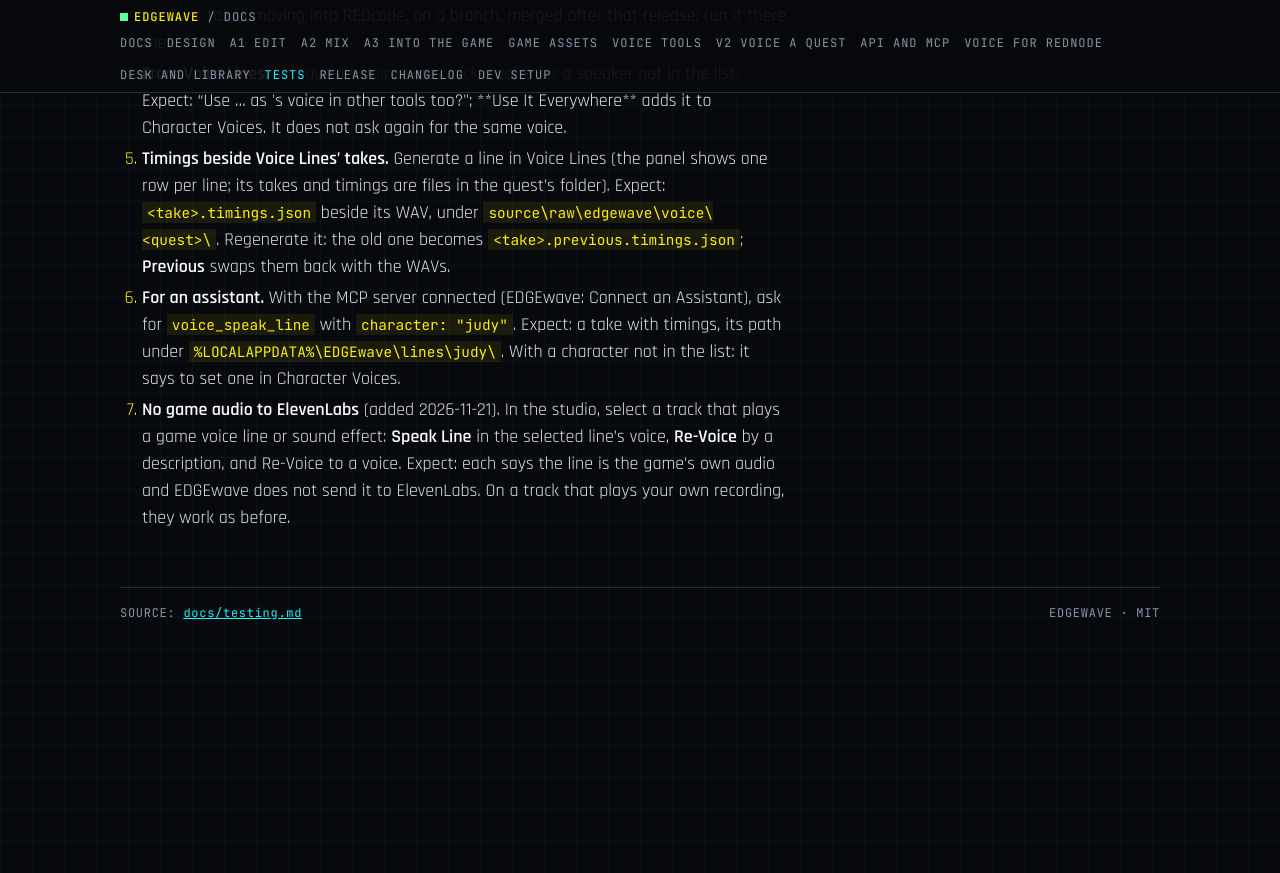
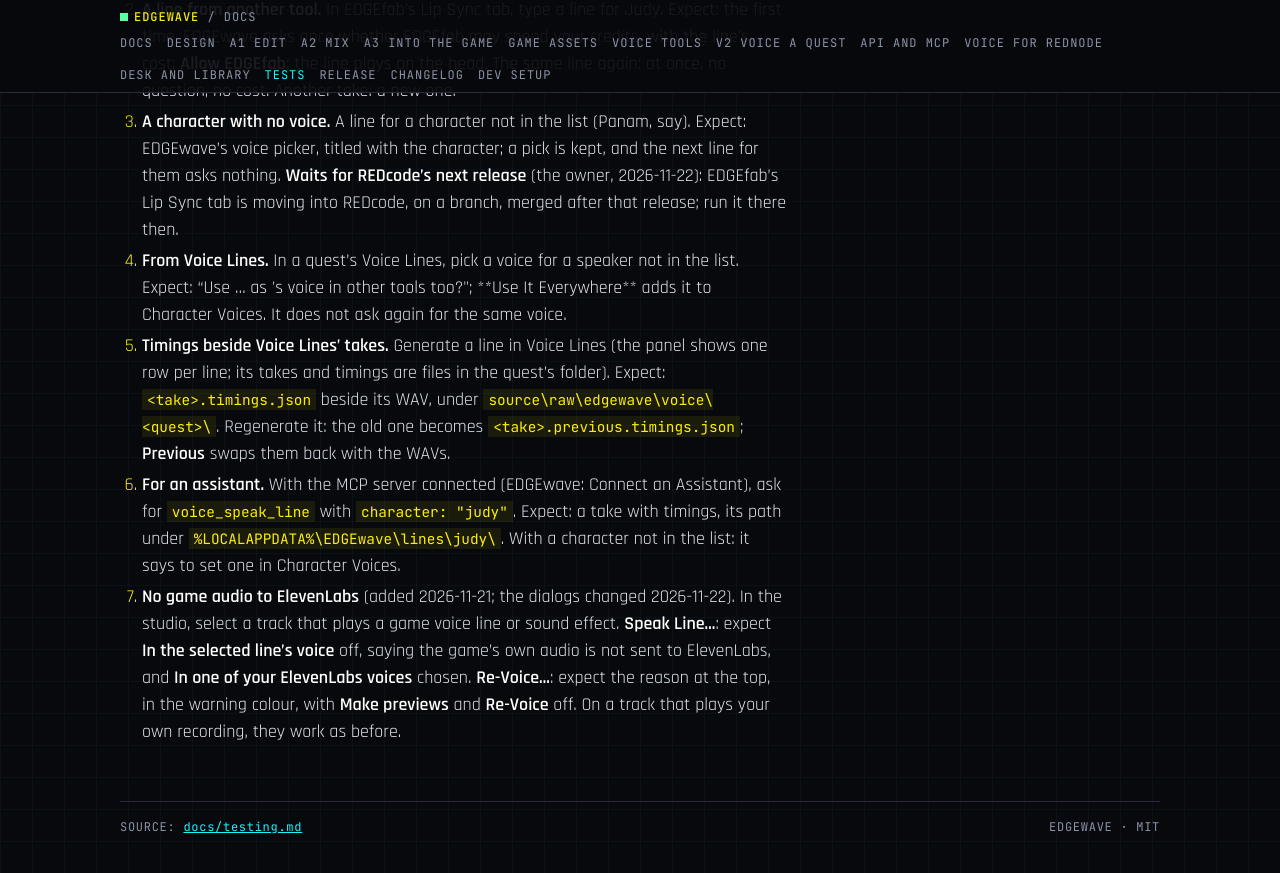
Before and after one commit to Edgemodders/EDGEwave, a Jekyll site: the page built from docs/testing.md, in a window 1280 px wide and 900 px high, scrolled down 33079 px. Shown: the top 873 px of the window. Built offline with Jekyll 4.4.1, drawn with Linux system fonts in a browser that asks for light colours; our own code applies the rules of GitHub Pages for plain Markdown files; before the commit the page ends 33765 px from its top, so only the background shows below that; some of the changed text lies outside the part shown.

Commit message:
Testing: #13 step 7 passes; the dialogs now say it up front, step 7 to retest
Co-Authored-By: Claude Opus 5.5 <noreply@anthropic.com>

```diff
--- a/docs/testing.md
+++ b/docs/testing.md
@@ -25,7 +25,7 @@ Last updated 2026-10-24.
 | [EDGEwave Voice: REDnode's describer and the package's wiring](#edgewave-voice-for-rednode) | By script, no game | Voice for REDnode | 2026-10-27 | Pass |
 | [V2 Voice a quest hand test](#v2-voice-a-quest) | By hand, with EDGEquest and an ElevenLabs key (spends credits) | V2 | 2026-11-06 | Pass, steps 1 to 13 |
 | [Sounds view: Project and Recent hand test](#sounds-view-project-and-recent) | By hand, F5 | A1 | 2026-11-06 | Pass, with step 8; the outside mix is a known gap, fixed in the Project view (2026-11-16) |
-| [Speaking a line with timings hand test](#speaking-a-line-with-timings) | By hand, F5, with an ElevenLabs key (spends credits) | #13 | 2026-11-22 | Partly run: steps 1, 1b, 2, 4 and 5 pass (2 with a clone, before 2026-11-21's no-game-audio rule); 6 and 7 to run; 3 waits for the Lip Sync tab in REDcode, after REDcode's next release. The real check of ElevenLabs' timings passed 2026-11-20 by script ([API](api.html#speaking-a-line-with-timings)) |
+| [Speaking a line with timings hand test](#speaking-a-line-with-timings) | By hand, F5, with an ElevenLabs key (spends credits) | #13 | 2026-11-22 | Partly run: steps 1, 1b, 2, 4, 5 and 7 pass (2 with a clone, before 2026-11-21's no-game-audio rule; 7 before the dialogs said it up front); 6 and 7's retest to run; 3 waits for the Lip Sync tab in REDcode, after REDcode's next release. The real check of ElevenLabs' timings passed 2026-11-20 by script ([API](api.html#speaking-a-line-with-timings)) |
 | [Desk, Project and Library hand test](#desk-project-and-library) | By hand, F5 | Desk and Library | 2026-11-16 | Pass, first round, steps 1 to 15, with four findings fixed during it |
 | [Shared keys hand test](#shared-keys) | By hand, F5 with REDcode main and REDbridge 0.18.0, an ElevenLabs key | #12, #14 | 2026-11-22 | Pass: steps 1 to 5 (round 1, 2026-11-21) and step 6, Don't Allow (round 2, 2026-11-22) |
 
@@ -458,6 +458,7 @@ Built 2026-11-20 for EDGEfab's Lip Sync tab ([#13](https://github.com/Edgemodder
 | | 2026-11-22 | Step 3 waits: EDGEfab's Lip Sync tab is moving into REDcode, on a branch merged after REDcode's next release (the owner). Steps 4 to 7 do not need it |
 | 5 | 2026-11-22 | **Step 4 passes** (the owner), in `Projects\EDGEquest_Q2`, quest `eq_test`: V female's voice picked, the offer, Use It Everywhere, `v · female` in Character Voices, no second offer. On the way: Voice Lines said ElevenLabs refused the key (`models_read` missing): the wrong key was set in REDcode's Keys, and the owner set the right one. No change needed (the owner) |
 | | 2026-11-22 | **Step 5 passes** (the owner, the files checked by this session): Regenerate on `eq_test`'s line 7021fd171fa91afe wrote both takes (female and male V) with `.timings.json` beside each; Regenerate again made those `.previous.wav` with `.previous.timings.json`; Previous swapped both back. Each timings file's last end equals its own WAV's length (1.68 to 1.84 s) |
+| | 2026-11-22 | **Step 7 passes** (the owner): on a game line, Speak Line, Re-Voice by description and Re-Voice into a voice each said the line is the game's own audio, when pressed; your own audio works. The owner expected it as the dialog opened, so the dialogs now say so at once (Speak Line's line-voice choice off with the reason; Re-Voice's reason with its buttons off). To retest: step 7 as written now |
 
 1. **A character's voice** (rewritten 2026-11-22 after round 3). **EDGEwave: Character Voices…** > **A voice for another character…** > `judy` > **Design a voice for judy from a description…**. Describe her in a sentence. Expect: a notification while ElevenLabs designs; a list with **Keep Voice 1** at the top, then Voice 1 to 3, then **Describe again…**; Voice 1 plays. Click Voice 2: it plays, the list stays open, and the top row says **Keep Voice 2**. Enter on Voice 3 does the same; ▶ too. **Describe again…** asks again with your words kept. **Keep Voice N**: "judy speaks as EDGEwave judy now…".
 1b. **Judy's menu.** Character Voices > judy. Expect: **Hear It** (plays the voice you kept, at once, free), **Design Again from Its Description…** (your words filled in), **Pick Another Voice…**, **Reveal in File Explorer** (opens `%LOCALAPPDATA%\EDGEwave\lines\judy\`), **Forget It**. **Pick Another Voice…**: judy's own voice says "judy's voice now"; pick it: "judy still speaks as EDGEwave judy", and judy is still listed as designed with its description. For a character whose voice has no sample yet (picked, or designed before 2026-11-22), **Hear It** says it speaks a sample sentence (about 120 characters of credits), plays it, and the next Hear It is free.
@@ -466,4 +467,4 @@ Built 2026-11-20 for EDGEfab's Lip Sync tab ([#13](https://github.com/Edgemodder
 4. **From Voice Lines.** In a quest's Voice Lines, pick a voice for a speaker not in the list. Expect: "Use … as <speaker>'s voice in other tools too?"; **Use It Everywhere** adds it to Character Voices. It does not ask again for the same voice.
 5. **Timings beside Voice Lines' takes.** Generate a line in Voice Lines (the panel shows one row per line; its takes and timings are files in the quest's folder). Expect: `<take>.timings.json` beside its WAV, under `source\raw\edgewave\voice\<quest>\`. Regenerate it: the old one becomes `<take>.previous.timings.json`; **Previous** swaps them back with the WAVs.
 6. **For an assistant.** With the MCP server connected (EDGEwave: Connect an Assistant), ask for `voice_speak_line` with `character: "judy"`. Expect: a take with timings, its path under `%LOCALAPPDATA%\EDGEwave\lines\judy\`. With a character not in the list: it says to set one in Character Voices.
-7. **No game audio to ElevenLabs** (added 2026-11-21). In the studio, select a track that plays a game voice line or sound effect: **Speak Line** in the selected line's voice, **Re-Voice** by a description, and Re-Voice to a voice. Expect: each says the line is the game's own audio and EDGEwave does not send it to ElevenLabs. On a track that plays your own recording, they work as before.
+7. **No game audio to ElevenLabs** (added 2026-11-21; the dialogs changed 2026-11-22). In the studio, select a track that plays a game voice line or sound effect. **Speak Line…**: expect **In the selected line's voice** off, saying the game's own audio is not sent to ElevenLabs, and **In one of your ElevenLabs voices** chosen. **Re-Voice…**: expect the reason at the top, in the warning colour, with **Make previews** and **Re-Voice** off. On a track that plays your own recording, they work as before.
```
Also changed, not shown: docs/voice-tools.md (+1 -1 lines).
